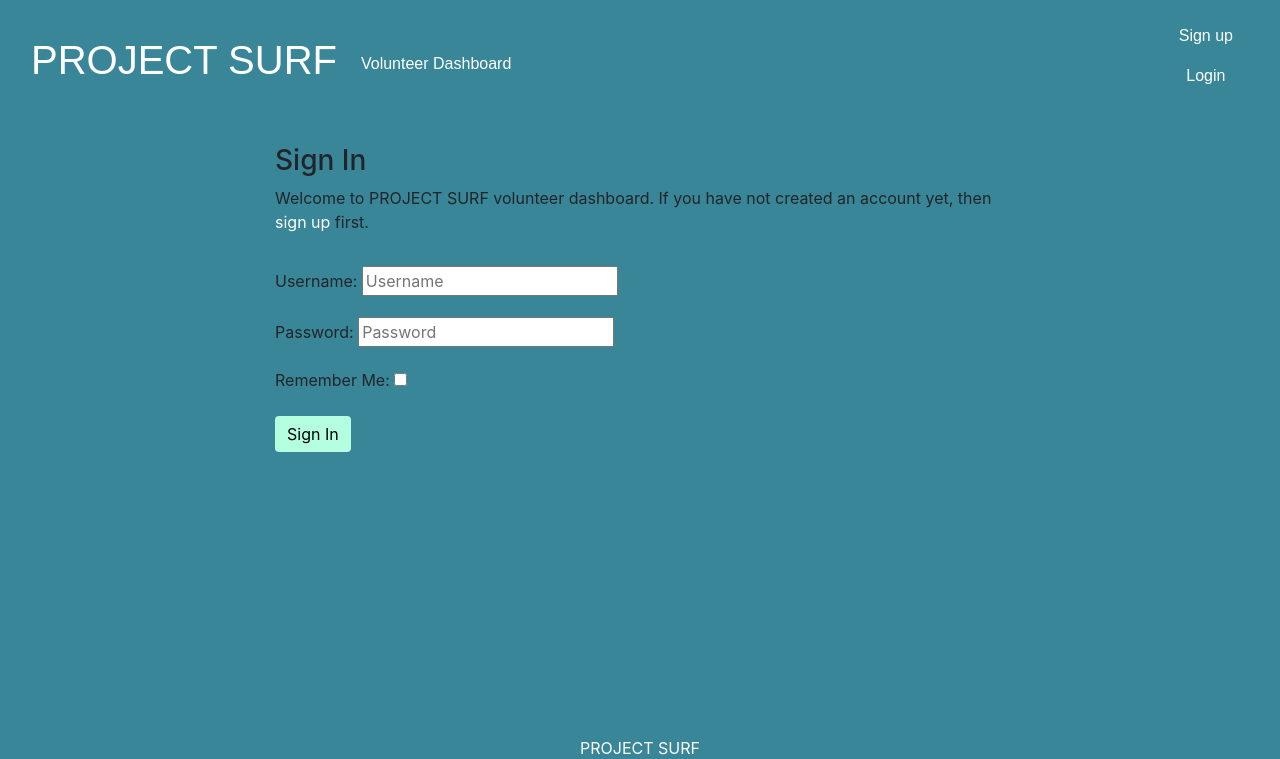
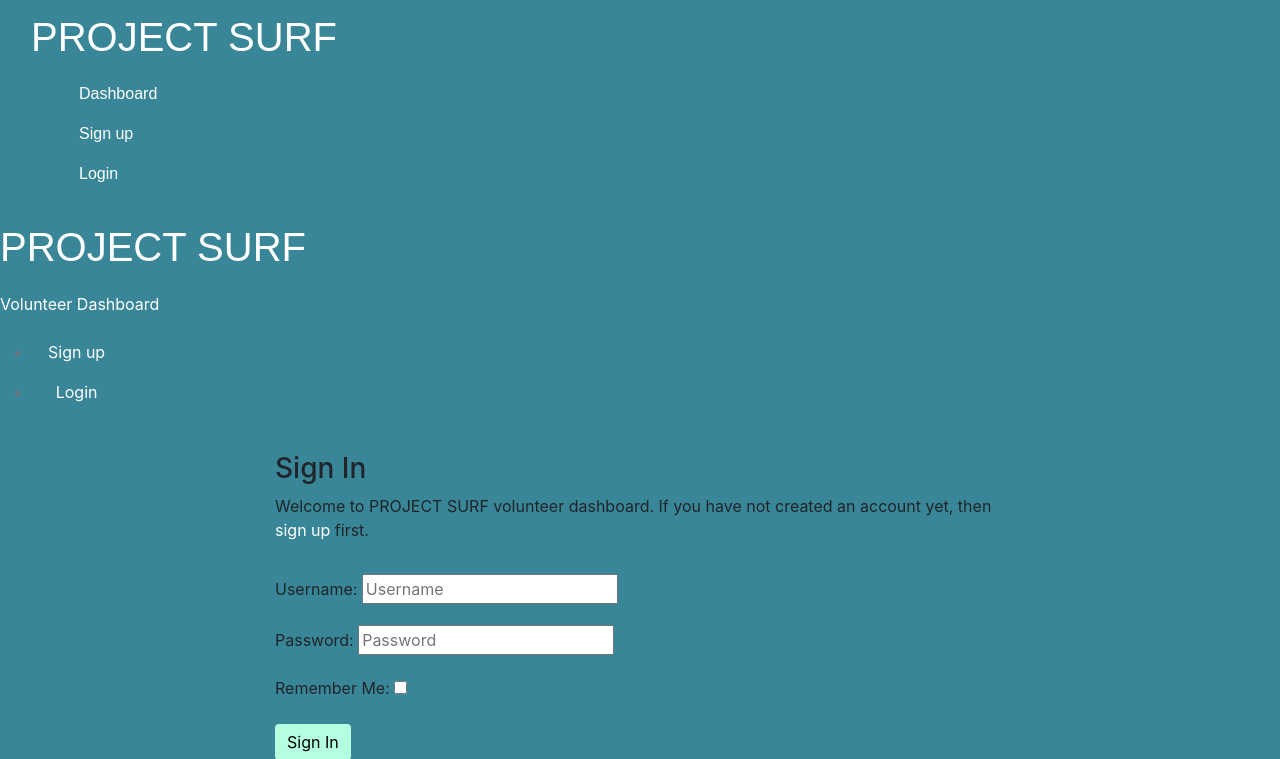
Before and after one commit to Code-Institute-Submissions/angharadcaswell-surf_volunteer_app_AugResub, a Django app: page /accounts/login/ in a window 1280 px wide. Shown: the top 759 px of the page. Run offline with Django 3.2, Linux system fonts and the light colour scheme; some libraries are stand-ins or nearby versions.

Commit message:
Added repsonsive nav bar

```diff
--- a/templates/base.html
+++ b/templates/base.html
@@ -26,9 +26,32 @@
 
     <nav class="navbar navbar-expand-lg navbar-light bg-white nav-custom">
         <div class="container-fluid">
-            <a class="navbar-brand" href="{% url 'home' %}"><h1>PROJECT SURF</h1></a>
+            <div>
+                <a class="navbar-brand" href="{% url 'home' %}"><h1>PROJECT SURF</h1></a>
 
-            <div class="collapse navbar-collapse" id="navbarText">
+                <ul>
+                    <li><li class="nav-item">
+                        <a class="nav-link" aria-current="page" href="{% url 'dashboard' %}">Dashboard</a>
+                    </li>
+                </li>
+                    {% if user.is_authenticated %}
+                    <li class="nav-item">
+                        <a class="nav-link" href="{% url 'account_logout' %}">Logout</a>
+                    </li>
+                    {% else %}
+                    <li class="nav-item">
+                        <a class="nav-link" href="{% url 'account_signup' %}">Sign up</a>
+                    </li>
+                    <li class="nav-item">
+                        <a class="nav-link" href="{% url 'account_login' %}">Login</a>
+                    </li>
+                    {% endif %}
+                    </ul>
+                </ul>
+            </nav>
+            <a class="navbar-brand d-none d-md-block" href="{% url 'home' %}"><h1>PROJECT SURF</h1></a>
+
+            <div class="collapse navbar-collapse d-none d-md-block" id="navbarText">
                 <ul class="navbar-nav me-auto mb-2 mb-lg-0">
                     <li class="nav-item">
                         <a class="nav-link active" aria-current="page" href="{% url 'dashboard' %}">Volunteer Dashboard</a>
```
